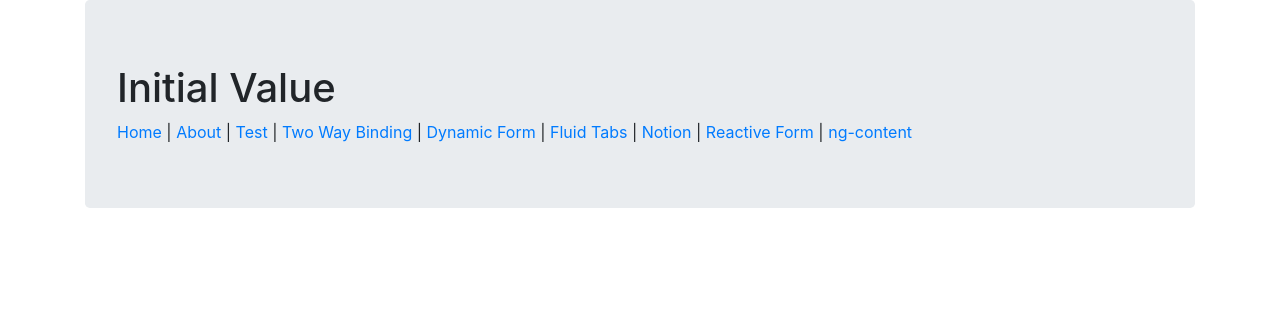
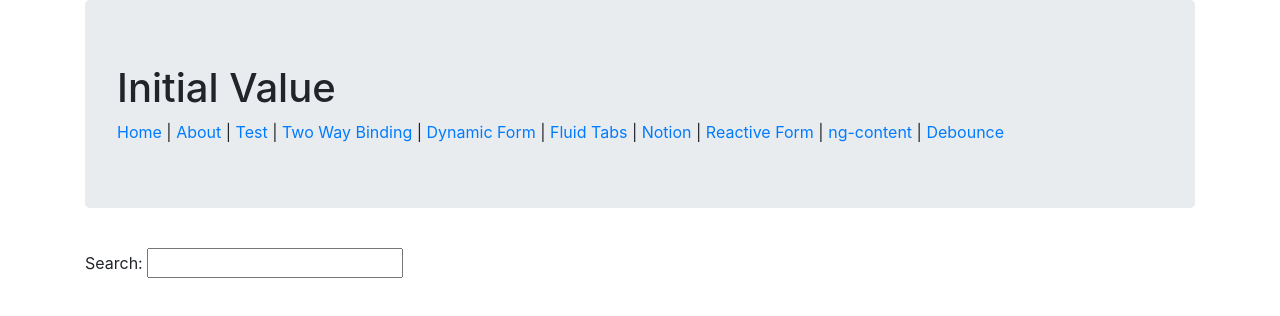
Before and after one commit to na-95/angular-practice, an Angular app: page /debounce in a window 1280 px wide. Before the commit this address led to /. Shown: the top 316 px of the page. Built offline with nearby package versions, Linux system fonts and the light colour scheme.

Commit message:
debounce practice

```diff
--- a/src/app/app.module.ts
+++ b/src/app/app.module.ts
@@ -22,6 +22,7 @@ import { NgContentChildComponent } from './components/ng-content-child/ng-conten
 import { FluidTabsComponent } from './components/fluid-tabs/fluid-tabs.component';
 import { NotionComponent } from './components/notion/notion.component';
 import { ReactiveFormComponent } from './components/reactive-form/reactive-form.component';
+import { DebounceComponent } from './components/debounce/debounce.component';
 
 @NgModule({
   declarations: [
@@ -44,6 +45,7 @@ import { ReactiveFormComponent } from './components/reactive-form/reactive-form.
     FluidTabsComponent,
     NotionComponent,
     ReactiveFormComponent,
+    DebounceComponent,
   ],
   imports: [
     BrowserModule,
--- /dev/null
+++ b/src/app/components/debounce/debounce.component.html
@@ -0,0 +1,13 @@
+<div class="py-2">
+    <span>Search: </span>
+    <input type="text" [(ngModel)]="q" (ngModelChange)="debounce()"/>
+</div>
+<div class="py-2">
+    <ul class="list-group">
+        <li class="list-group-item" *ngFor="let item of response">
+            <div><b>Name: </b>{{item.name}}</div>
+            <div><b>Type: </b>{{item.type}}</div>
+            <div><b>Description: </b>{{item.description ? item.description : '-'}}</div>
+        </li>
+    </ul>
+</div>
--- /dev/null
+++ b/src/app/components/debounce/debounce.component.ts
@@ -0,0 +1,38 @@
+import { HttpClient } from '@angular/common/http';
+import { Component, OnInit } from '@angular/core';
+import { Observer } from 'rxjs';
+
+@Component({
+  selector: 'app-debounce',
+  templateUrl: './debounce.component.html',
+  styleUrls: ['./debounce.component.css']
+})
+export class DebounceComponent {
+
+  constructor(private http: HttpClient) {}
+
+  q: any;
+  timeout: any;
+  response: any;
+
+  debounce() {
+    clearTimeout(this.timeout);
+
+    this.timeout = setTimeout(() => {
+      this.fetchResults();
+    }, 1000);
+  }
+
+  fetchResults() {
+    let observer = {
+      next: (res: any) => {
+        this.response = res.data.items
+      },
+      error: (err: Error) => console.error('Observer got an error: ' + err),
+      complete: () => console.log('Observer got a complete notification'),
+    }
+    this.http.get(`https://demo.dataverse.org/api/search?q=${this.q}`).subscribe(observer);
+  }
+
+
+}
--- a/src/app/components/layout/header/header.component.html
+++ b/src/app/components/layout/header/header.component.html
@@ -8,5 +8,6 @@
     <a routerLink="/fluid-tabs">Fluid Tabs</a> |
     <a routerLink="/notion">Notion</a> |
     <a routerLink="/reactive-form">Reactive Form</a> |
-    <a routerLink="/ng-content">ng-content</a>
+    <a routerLink="/ng-content">ng-content</a> |
+    <a routerLink="/debounce">Debounce</a>
 </header>
```
Also changed, not shown: src/app/app-routing.module.ts (+21 -13 lines), src/app/components/debounce/debounce.component.css (added), 1 other file (tests, documents, lock files or other folders).
